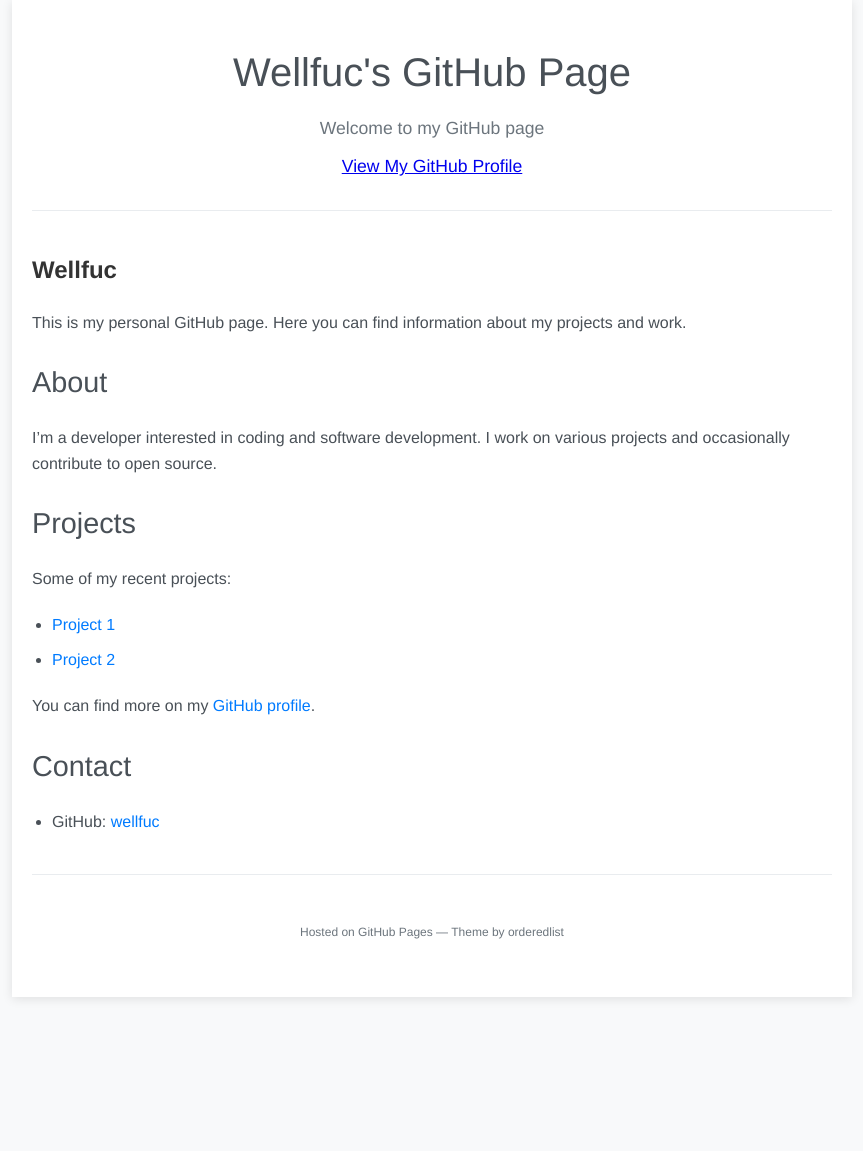
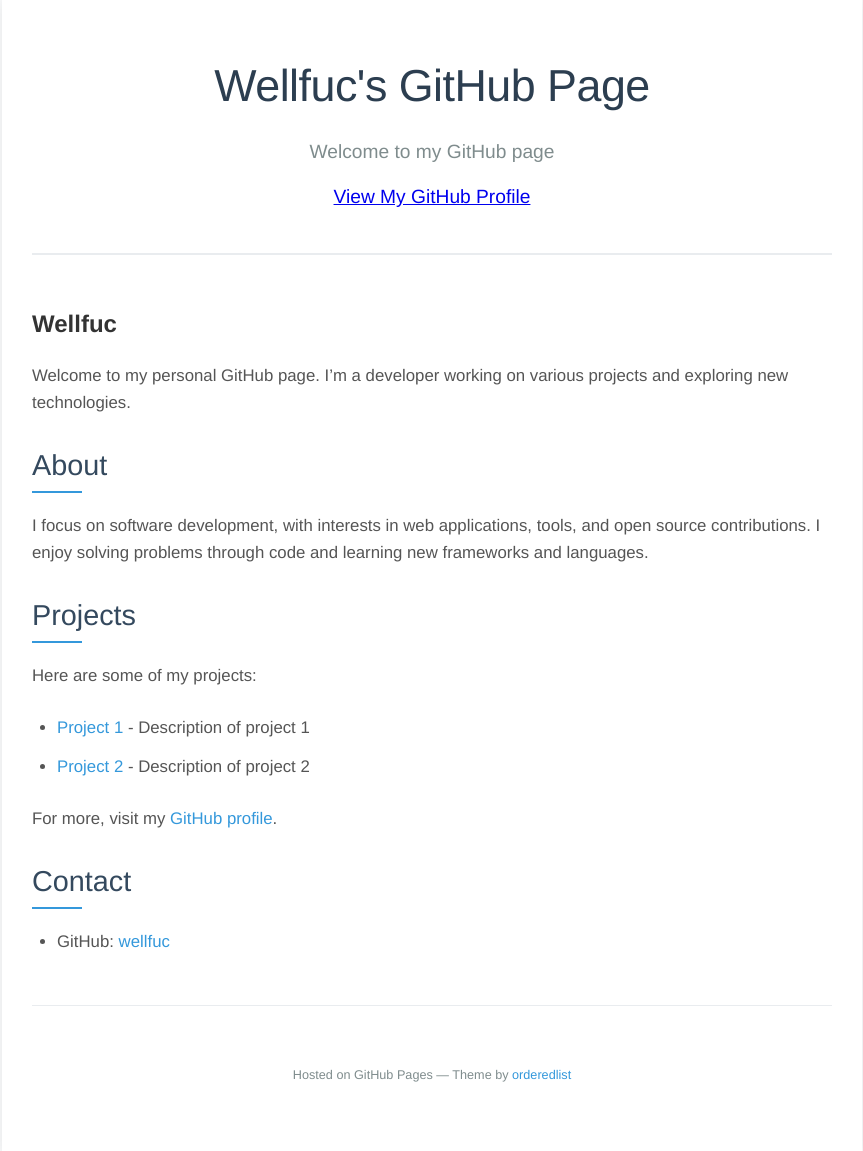
Before and after one commit to wellfuc/wellfuc.github.io, a Jekyll site: the page built from index.md, in a window 1280 px wide. Shown: the whole page, without its empty margins (208-1071 px from the left). Built offline with Jekyll 4.4.1, drawn with Linux system fonts in a browser that asks for light colours; before the commit the page ends 997 px from its top, so only the background shows below that.

Commit message:
Add subtle styling improvements and balanced content

```diff
--- a/assets/css/style.css
+++ b/assets/css/style.css
@@ -10,24 +10,25 @@
 .wrapper {
   max-width: 800px;
   margin: 0 auto;
-  padding: 40px 20px;
+  padding: 50px 30px;
   background-color: white;
-  box-shadow: 0 2px 10px rgba(0, 0, 0, 0.1);
+  box-shadow: 0 2px 15px rgba(0, 0, 0, 0.08);
   min-height: 100vh;
 }
 
 header {
   text-align: center;
-  padding-bottom: 30px;
-  border-bottom: 1px solid #e9ecef;
-  margin-bottom: 40px;
+  padding-bottom: 40px;
+  border-bottom: 2px solid #e9ecef;
+  margin-bottom: 50px;
 }
 
 header h1 {
   margin: 0;
-  font-size: 2.5em;
+  font-size: 2.8em;
   font-weight: 300;
-  color: #495057;
+  color: #2c3e50;
+  letter-spacing: -0.5px;
 }
 
 header h1 a {
@@ -36,54 +37,69 @@
 }
 
 header p {
-  margin: 10px 0 0 0;
-  color: #6c757d;
-  font-size: 1.1em;
+  margin: 15px 0 0 0;
+  color: #7f8c8d;
+  font-size: 1.2em;
+  font-weight: 300;
 }
 
 section {
-  margin-bottom: 40px;
+  margin-bottom: 50px;
 }
 
 section h2 {
-  color: #495057;
+  color: #34495e;
   font-size: 1.8em;
-  margin-bottom: 20px;
+  margin-bottom: 25px;
   font-weight: 400;
+  position: relative;
+}
+
+section h2::after {
+  content: '';
+  position: absolute;
+  bottom: -5px;
+  left: 0;
+  width: 50px;
+  height: 2px;
+  background-color: #3498db;
 }
 
 section p, section ul {
-  margin-bottom: 20px;
-  color: #495057;
+  margin-bottom: 25px;
+  color: #555;
+  font-size: 1.05em;
 }
 
 section ul {
-  padding-left: 20px;
+  padding-left: 25px;
 }
 
 section li {
-  margin-bottom: 10px;
+  margin-bottom: 12px;
 }
 
 section a {
-  color: #007bff;
+  color: #3498db;
   text-decoration: none;
+  transition: color 0.3s ease;
 }
 
 section a:hover {
+  color: #2980b9;
   text-decoration: underline;
 }
 
 footer {
   text-align: center;
-  padding-top: 30px;
+  padding-top: 40px;
   border-top: 1px solid #e9ecef;
-  color: #6c757d;
-  font-size: 0.9em;
+  color: #7f8c8d;
+  font-size: 0.95em;
 }
 
 footer a {
-  color: #6c757d;
+  color: #3498db;
   text-decoration: none;
 }
 
@@ -95,11 +111,11 @@
 @media (max-width: 768px) {
   .wrapper {
     margin: 0;
-    padding: 20px;
+    padding: 30px 20px;
   }
 
   header h1 {
-    font-size: 2em;
+    font-size: 2.2em;
   }
 
   section h2 {
--- a/index.md
+++ b/index.md
@@ -5,20 +5,20 @@
 
 # Wellfuc
 
-This is my personal GitHub page. Here you can find information about my projects and work.
+Welcome to my personal GitHub page. I'm a developer working on various projects and exploring new technologies.
 
 ## About
 
-I'm a developer interested in coding and software development. I work on various projects and occasionally contribute to open source.
+I focus on software development, with interests in web applications, tools, and open source contributions. I enjoy solving problems through code and learning new frameworks and languages.
 
 ## Projects
 
-Some of my recent projects:
+Here are some of my projects:
 
-- [Project 1](https://github.com/wellfuc/project1)
-- [Project 2](https://github.com/wellfuc/project2)
+- [Project 1](https://github.com/wellfuc/project1) - Description of project 1
+- [Project 2](https://github.com/wellfuc/project2) - Description of project 2
 
-You can find more on my [GitHub profile](https://github.com/wellfuc).
+For more, visit my [GitHub profile](https://github.com/wellfuc).
 
 ## Contact
 
```
